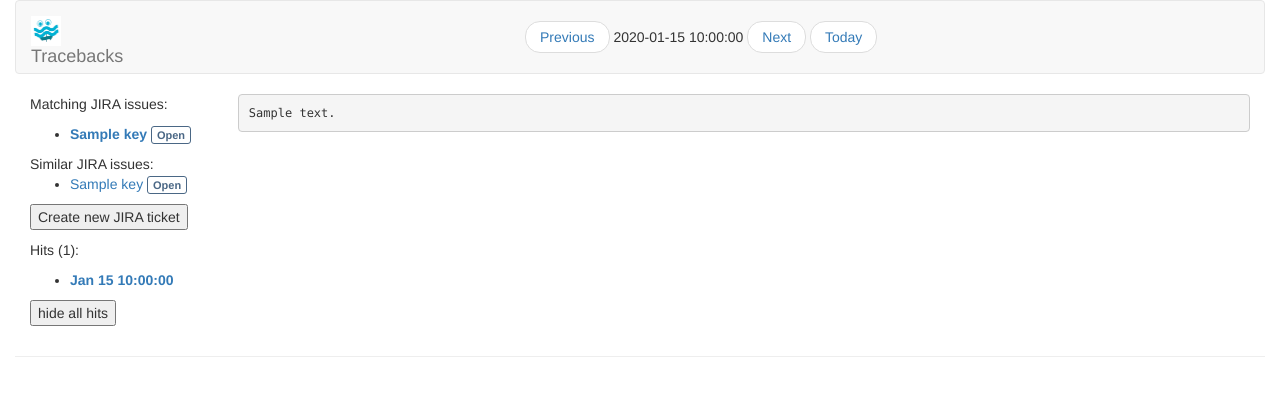
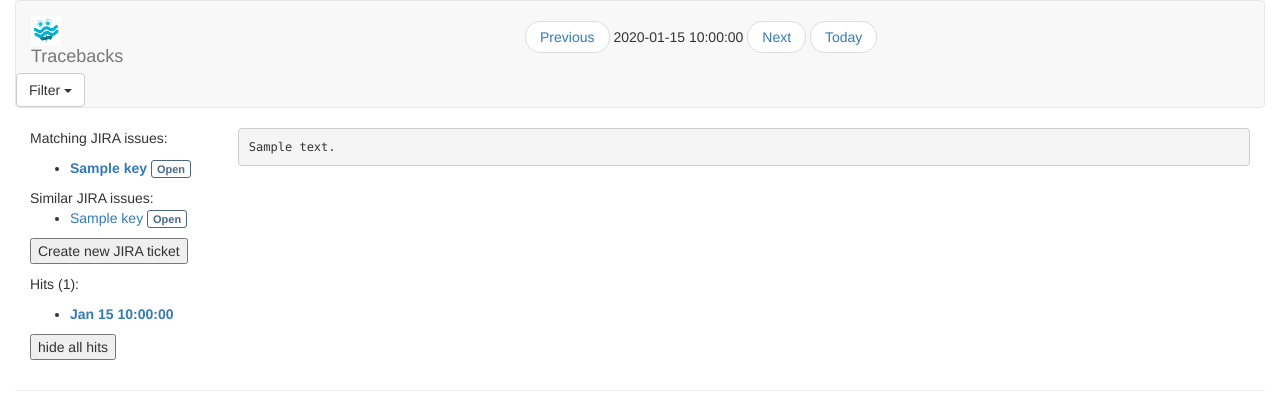
Before and after one commit to topher200/assertion-context, a Python web app: template web/templates/index.html in a window 1280 px wide. Shown: the top 420 px of the page. Run offline with Jinja, Linux system fonts and the light colour scheme; the template is opened without the code that fills it: most values are stand-ins (such as "Sample title", 1, 10 or a date in 2020); some libraries are stand-ins or nearby versions.

Commit message:
add filter dropdown

```diff
--- a/web/templates/index.html
+++ b/web/templates/index.html
@@ -64,17 +64,32 @@
 
 {% block navbar %}
 <div class="container-fluid">
-    <nav class="navbar navbar-default">
+    <nav class="nav navbar navbar-default">
         <a class="navbar-brand" href="#">
             <img src="/static/media/wordy.png" width="30" height="30" class="d-inline-block align-top" alt="">
             Tracebacks
         </a>
-        <ul class="pager">
-            <li><a href="/?days_ago={{ days_ago + 1 }}">Previous</a></li>
+
+        <ul class="nav pager">
+            <li><a href="/?days_ago={{ days_ago + 1 }}&filter={{ filter_text }}">Previous</a></li>
             <li>{{ date_to_analyze }}</li>
-            <li><a href="/?days_ago={{ days_ago - 1 }}">Next</a></li>
+            <li><a href="/?days_ago={{ days_ago - 1 }}&filter={{ filter_text }}">Next</a></li>
             <li><a href="/">Today</a></li>
         </ul>
+
+        <div class="nav dropdown">
+            <button class="btn btn-default dropdown-toggle" type="button" id="filterMenu" data-toggle="dropdown" aria-haspopup="true" aria-expanded="true">
+                Filter
+                <span class="caret"></span>
+            </button>
+            <ul class="dropdown-menu" aria-labelledby="dropdownMenu1">
+                <li><a href="/?days_ago={{ days_ago }}">None</a></li>
+                <li><a href="/?days_ago={{ days_ago }}&filter=ticket">JIRA Ticket Only</a></li>
+                <li><a href="/?days_ago={{ days_ago }}&filter=openticket">Open JIRA Ticket Only</a></li>
+                <li><a href="/?days_ago={{ days_ago }}&filter=noticket">No JIRA Ticket</a></li>
+            </ul>
+        </div>
+
         {% if show_restore_button %}
         <button onclick="restore_all()">Restore all hidden Tracebacks</button>
         {% endif %}
```
Also changed, not shown: web/server.py (+22 -1 lines).
